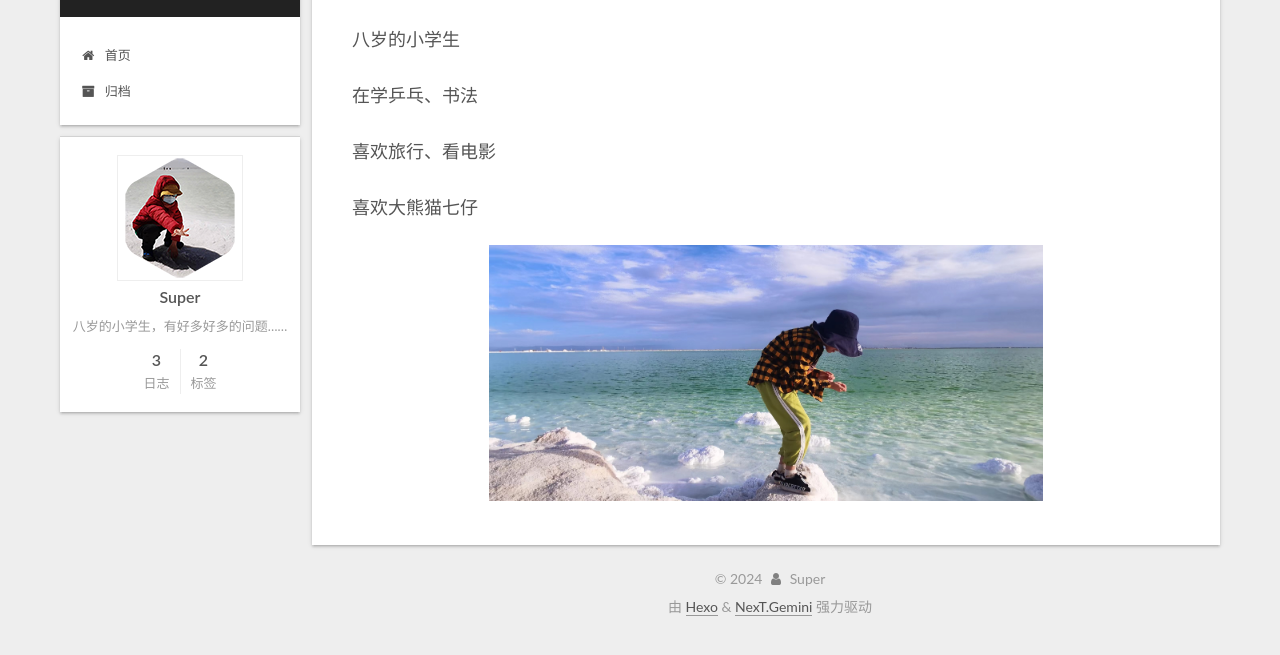
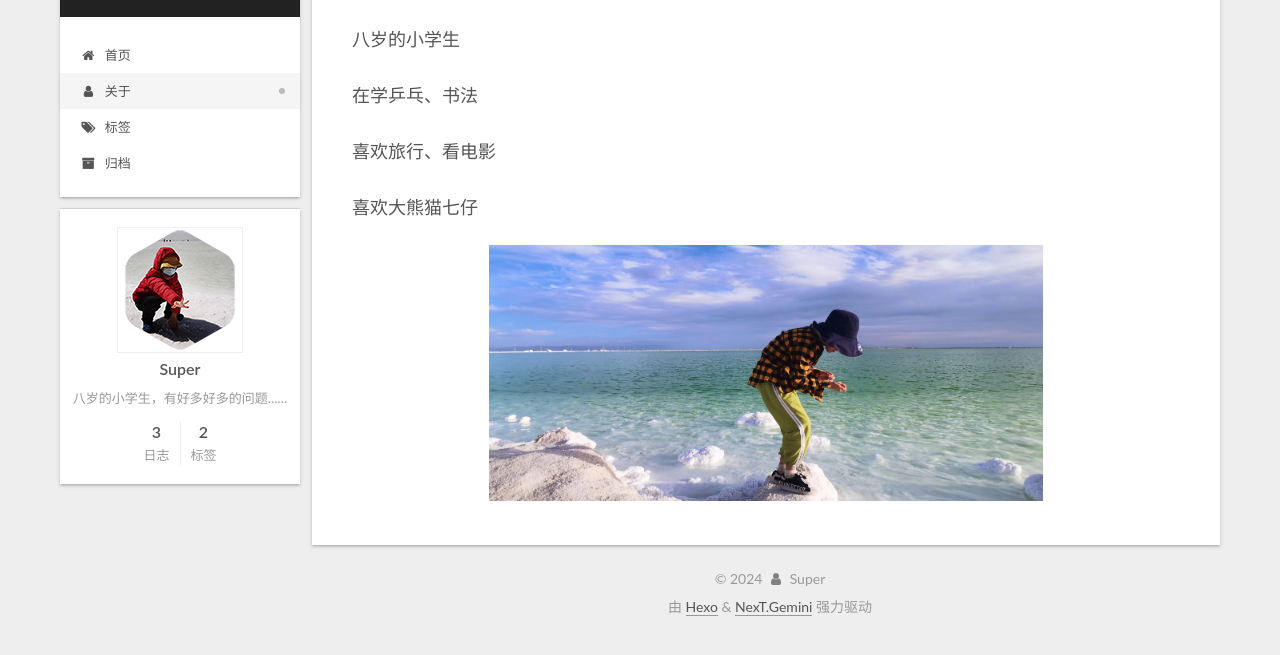
Before and after one commit to supersays/supersays.github.io, a plain HTML site: page about/index.html in a window 1280 px wide. Shown: the part 123-778 px from the top of the page. Drawn offline with Linux system fonts and the light colour scheme.

Commit message:
Site updated: 2024-05-08 22:51:00

```diff
--- a/about/index.html
+++ b/about/index.html
@@ -120,6 +120,16 @@
         <li class="menu-item menu-item-home">
 
     <a href="/" rel="section"><i class="fa fa-fw fa-home"></i>首页</a>
+
+  </li>
+        <li class="menu-item menu-item-about">
+
+    <a href="/about/" rel="section"><i class="fa fa-fw fa-user"></i>关于</a>
+
+  </li>
+        <li class="menu-item menu-item-tags">
+
+    <a href="/tags/" rel="section"><i class="fa fa-fw fa-tags"></i>标签</a>
 
   </li>
         <li class="menu-item menu-item-archives">
```
Also changed, not shown: archives/2024/04/index.html (+10 -0 lines), archives/2024/05/index.html (+10 -0 lines), archives/2024/index.html (+10 -0 lines), archives/index.html (+10 -0 lines), index.html (+10 -0 lines), tags/乒乒乓乓/index.html (+10 -0 lines), tags/童言童语/index.html (+10 -0 lines), 五一打比赛.html (+10 -0 lines), 地上的小卡片.html (+10 -0 lines), 太”猫咪“了！.html (+10 -0 lines).
